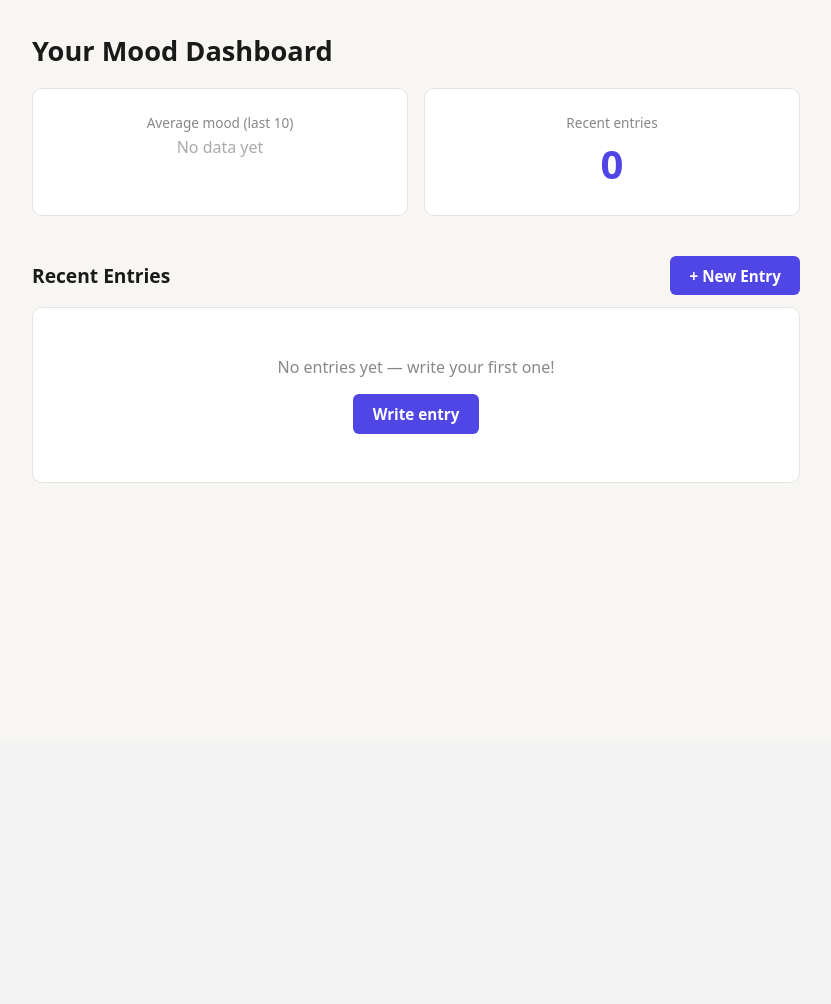
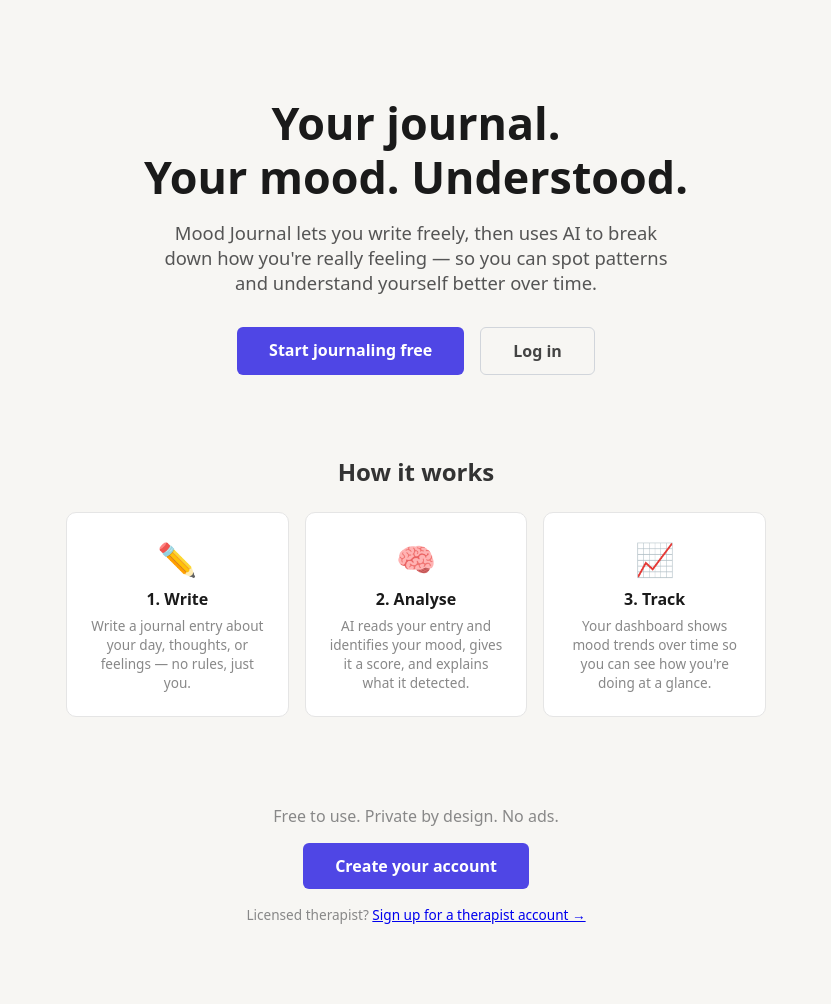
Before and after one commit to markreyno/moodjournal, a Flask app: template templates/index.html in a window 1280 px wide. Shown: the part 60-1064 px from the top of the page, without its empty margins (224-1055 px from the left). Before the commit the page ends 543 px from the top, so only its background shows below. Run offline with Flask 3, Linux system fonts and the light colour scheme; the template is opened without the code that fills it, so the values that code supplies are empty.

Commit message:
added therapist

```diff
--- a/app.py
+++ b/app.py
@@ -17,24 +17,57 @@ supabase: Client = create_client(
     os.environ.get("SUPABASE_KEY"),
 )
 
+# Admin client uses the service_role key which bypasses Row Level Security.
+# We only use this in therapist routes, AFTER verifying the therapist-client
+# relationship in Python — never expose this key to the browser.
+supabase_admin: Client = create_client(
+    os.environ.get("SUPABASE_URL"),
+    os.environ.get("SUPABASE_SERVICE_KEY"),
+)
+
 # Initialise the Anthropic client — this is our connection to Claude for mood analysis
 anthropic = Anthropic(api_key=os.environ.get("ANTHROPIC_API_KEY"))
 
 
 # ---------------------------------------------------------------------------
-# Helper: check if the user is logged in
-# We store their Supabase access token in Flask's session after login.
+# Helpers
 # ---------------------------------------------------------------------------
+
 def get_current_user():
+    """Validate the stored access token with Supabase and return the user object."""
     token = session.get("access_token")
     if not token:
         return None
     try:
-        # Ask Supabase to validate the token and return the user object
         response = supabase.auth.get_user(token)
         return response.user
     except Exception:
         return None
+
+
+def get_role(user_id):
+    """Look up this user's role ('client' or 'therapist') from user_profiles."""
+    try:
+        resp = (
+            supabase_admin.table("user_profiles")
+            .select("role")
+            .eq("id", user_id)
+            .maybe_single()
+            .execute()
+        )
+        return resp.data["role"] if resp.data else "client"
+    except Exception:
+        return "client"
+
+
+def require_therapist(user):
+    """Return True if user exists and is a therapist; otherwise redirect."""
+    if not user:
+        return redirect(url_for("login"))
+    if session.get("role") != "therapist":
+        flash("Access restricted to therapists.", "error")
+        return redirect(url_for("dashboard"))
+    return None  # no redirect needed
 
 
 # ---------------------------------------------------------------------------
@@ -43,7 +76,16 @@ def get_current_user():
 
 @app.route("/")
 def index():
-    """Dashboard — show mood trends. Redirects to login if not authenticated."""
+    """Landing page for visitors; redirect logged-in users straight to dashboard."""
+    user = get_current_user()
+    if user:
+        return redirect(url_for("dashboard"))
+    return render_template("index.html")
+
+
+@app.route("/dashboard")
+def dashboard():
+    """Dashboard — show mood trends for the logged-in user."""
     user = get_current_user()
     if not user:
         return redirect(url_for("login"))
@@ -64,7 +106,22 @@ def index():
     scored = [e for e in entries if e.get("mood_score") is not None]
     avg_score = round(sum(e["mood_score"] for e in scored) / len(scored), 1) if scored else None
 
-    return render_template("index.html", user=user, entries=entries, avg_score=avg_score)
+    # Check for any pending therapist invites so we can show a banner
+    pending_invites = (
+        supabase_admin.table("therapist_clients")
+        .select("id")
+        .eq("client_email", user.email)
+        .eq("status", "pending")
+        .execute()
+    ).data
+
+    return render_template(
+        "dashboard.html",
+        user=user,
+        entries=entries,
+        avg_score=avg_score,
+        pending_invites=len(pending_invites),
+    )
 
 
 @app.route("/login", methods=["GET", "POST"])
@@ -82,8 +139,11 @@ def login():
             # Store the token in Flask's session cookie so we remember the user
             # across requests (HTTP is stateless by default).
             session["access_token"] = response.session.access_token
+            role = get_role(response.user.id)
+            session["role"] = role
             flash("Welcome back!", "success")
-            return redirect(url_for("index"))
+            # Send therapists to their portal, clients to their dashboard
+            return redirect(url_for("therapist_dashboard") if role == "therapist" else url_for("dashboard"))
         except Exception as e:
             # Supabase raises an exception for bad credentials — catch it and
             # show the user a friendly error instead of a crash page.
@@ -109,8 +169,13 @@ def signup():
             # on whether email confirmation is required.
             if response.session:
                 session["access_token"] = response.session.access_token
+                session["role"] = "client"
+                # Create the user_profiles row so we know this is a client
+                supabase_admin.table("user_profiles").insert(
+                    {"id": response.user.id, "role": "client"}
+                ).execute()
                 flash("Account created! Welcome to Mood Journal.", "success")
-                return redirect(url_for("index"))
+                return redirect(url_for("dashboard"))
             else:
                 # Email confirmation is enabled — tell the user to check inbox.
                 flash("Check your email to confirm your account, then log in.", "info")
@@ -261,6 +326,261 @@ def journal_delete(entry_id):
 
 
 # ---------------------------------------------------------------------------
+# Therapist signup
+# ---------------------------------------------------------------------------
+
+@app.route("/signup/therapist", methods=["GET", "POST"])
+def signup_therapist():
+    """Separate signup flow for licensed therapists."""
+    if request.method == "POST":
+        email    = request.form.get("email")
+        password = request.form.get("password")
+        name     = request.form.get("name", "").strip()
+        try:
+            response = supabase.auth.sign_up({"email": email, "password": password})
+            if response.session:
+                session["access_token"] = response.session.access_token
+                session["role"] = "therapist"
+                # Create user_profiles row with role='therapist'
+                supabase_admin.table("user_profiles").insert({
+                    "id":           response.user.id,
+                    "role":         "therapist",
+                    "display_name": name or email,
+                }).execute()
+                flash("Therapist account created!", "success")
+                return redirect(url_for("therapist_dashboard"))
+            else:
+                flash("Check your email to confirm your account, then log in.", "info")
+                return redirect(url_for("login"))
+        except Exception as e:
+            flash(f"Could not create account: {str(e)}", "error")
+
+    return render_template("signup_therapist.html")
+
+
+# ---------------------------------------------------------------------------
+# Therapist portal
+# ---------------------------------------------------------------------------
+
+@app.route("/therapist")
+def therapist_dashboard():
+    """Therapist home: list linked clients and allow adding new ones."""
+    user = get_current_user()
+    blocked = require_therapist(user)
+    if blocked:
+        return blocked
+
+    # Fetch all client links for this therapist
+    resp = (
+        supabase_admin.table("therapist_clients")
+        .select("*")
+        .eq("therapist_id", user.id)
+        .order("created_at", desc=True)
+        .execute()
+    )
+    clients = resp.data
+    return render_template("therapist_dashboard.html", user=user, clients=clients)
+
+
+@app.route("/therapist/add-client", methods=["POST"])
+def therapist_add_client():
+    """Add a client by email — creates a pending invite."""
+    user = get_current_user()
+    blocked = require_therapist(user)
+    if blocked:
+        return blocked
+
+    client_email = request.form.get("client_email", "").strip().lower()
+    if not client_email:
+        flash("Please enter a client email.", "error")
+        return redirect(url_for("therapist_dashboard"))
+
+    try:
+        supabase_admin.table("therapist_clients").insert({
+            "therapist_id": user.id,
+            "client_email": client_email,
+            "status":       "pending",
+        }).execute()
+        flash(f"Invite sent to {client_email}. They will see it when they next log in.", "success")
+    except Exception as e:
+        # The unique constraint on (therapist_id, client_email) prevents duplicates
+        flash("That client has already been invited.", "error")
+
+    return redirect(url_for("therapist_dashboard"))
+
+
+@app.route("/therapist/client/<client_id>/remove", methods=["POST"])
+def therapist_remove_client(client_id):
+    """Remove a client link entirely."""
+    user = get_current_user()
+    blocked = require_therapist(user)
+    if blocked:
+        return blocked
+
+    supabase_admin.table("therapist_clients").delete().eq(
+        "therapist_id", user.id
+    ).eq("client_id", client_id).execute()
+    flash("Client removed.", "info")
+    return redirect(url_for("therapist_dashboard"))
+
+
+@app.route("/therapist/client/<client_id>/report")
+def therapist_report(client_id):
+    """
+    Mood report for one client over a chosen period.
+    Therapist sees scores, labels and AI summaries — never raw journal text.
+    """
+    user = get_current_user()
+    blocked = require_therapist(user)
+    if blocked:
+        return blocked
+
+    # Verify this therapist is actually linked to this client
+    link = (
+        supabase_admin.table("therapist_clients")
+        .select("*")
+        .eq("therapist_id", user.id)
+        .eq("client_id", client_id)
+        .eq("status", "accepted")
+        .maybe_single()
+        .execute()
+    )
+    if not link.data:
+        flash("Client not found or not yet accepted your invite.", "error")
+        return redirect(url_for("therapist_dashboard"))
+
+    # Period selector — defaults to weekly
+    period = request.args.get("period", "weekly")
+    days   = {"weekly": 7, "biweekly": 14, "monthly": 30}.get(period, 7)
+    from datetime import datetime, timedelta, timezone
+    period_start = (datetime.now(timezone.utc) - timedelta(days=days)).isoformat()
+
+    # Fetch mood data only — content column deliberately excluded
+    entries_resp = (
+        supabase_admin.table("journal_entries")
+        .select("id, mood_label, mood_score, mood_summary, created_at")
+        .eq("user_id", client_id)
+        .gte("created_at", period_start)
+        .order("created_at")
+        .execute()
+    )
+    entries = entries_resp.data
+
+    # ── Compute stats ────────────────────────────────────────────────────
+    scored = [e for e in entries if e.get("mood_score") is not None]
+    avg_score = round(sum(e["mood_score"] for e in scored) / len(scored), 1) if scored else None
+
+    # Label frequency: {"Anxious": 3, "Content": 2, ...}
+    from collections import Counter
+    label_counts = dict(Counter(
+        e["mood_label"] for e in entries if e.get("mood_label")
+    ))
+
+    # Trend: compare first-half avg vs second-half avg
+    trend = None
+    if len(scored) >= 4:
+        mid       = len(scored) // 2
+        first_avg = sum(e["mood_score"] for e in scored[:mid]) / mid
+        second_avg= sum(e["mood_score"] for e in scored[mid:]) / (len(scored) - mid)
+        diff      = second_avg - first_avg
+        trend = "improving" if diff > 0.5 else "declining" if diff < -0.5 else "stable"
+
+    # ── Claude narrative summary ─────────────────────────────────────────
+    # We summarise using only mood metadata, not journal text, to preserve privacy.
+    ai_summary = None
+    if entries:
+        try:
+            mood_data = "\n".join(
+                f"- {e['created_at'][:10]}: {e.get('mood_label','?')} "
+                f"(score {e.get('mood_score','?')}): {e.get('mood_summary','')}"
+                for e in entries
+            )
+            ai_resp = anthropic.messages.create(
+                model="claude-3-5-haiku-20241022",
+                max_tokens=250,
+                messages=[{
+                    "role": "user",
+                    "content": (
+                        f"You are assisting a licensed therapist. Based ONLY on the following "
+                        f"mood tracking data from the past {days} days, write a 2-3 sentence "
+                        f"clinical summary suitable for a therapy session. "
+                        f"Do not make assumptions beyond what the data shows.\n\n"
+                        f"{mood_data}"
+                    )
+                }]
+            )
+            ai_summary = ai_resp.content[0].text.strip()
+        except Exception:
+            ai_summary = None
+
+    return render_template(
+        "therapist_report.html",
+        user=user,
+        client_id=client_id,
+        client_email=link.data["client_email"],
+        entries=entries,
+        avg_score=avg_score,
+        label_counts=label_counts,
+        trend=trend,
+        ai_summary=ai_summary,
+        period=period,
+        days=days,
+    )
+
+
+# ---------------------------------------------------------------------------
+# Client invite management
+# ---------------------------------------------------------------------------
+
+@app.route("/client/invites")
+def client_invites():
+    """Show pending therapist invites for the logged-in client."""
+    user = get_current_user()
+    if not user:
+        return redirect(url_for("login"))
+
+    # Find any pending invites addressed to this user's email
+    resp = (
+        supabase_admin.table("therapist_clients")
+        .select("*")
+        .eq("client_email", user.email)
+        .eq("status", "pending")
+        .execute()
+    )
+    invites = resp.data
+    return render_template("client_invites.html", user=user, invites=invites)
+
+
+@app.route("/client/invites/<invite_id>/accept", methods=["POST"])
+def client_invite_accept(invite_id):
+    """Accept a therapist invite — sets status to accepted and records client_id."""
+    user = get_current_user()
+    if not user:
+        return redirect(url_for("login"))
+
+    supabase_admin.table("therapist_clients").update({
+        "status":    "accepted",
+        "client_id": user.id,
+    }).eq("id", invite_id).eq("client_email", user.email).execute()
+    flash("Therapist connection accepted.", "success")
+    return redirect(url_for("dashboard"))
+
+
+@app.route("/client/invites/<invite_id>/decline", methods=["POST"])
+def client_invite_decline(invite_id):
+    """Decline a therapist invite — deletes the row."""
+    user = get_current_user()
+    if not user:
+        return redirect(url_for("login"))
+
+    supabase_admin.table("therapist_clients").delete().eq(
+        "id", invite_id
+    ).eq("client_email", user.email).execute()
+    flash("Invite declined.", "info")
+    return redirect(url_for("dashboard"))
+
+
+# ---------------------------------------------------------------------------
 # Run locally with `python app.py`
 # On Vercel, it imports the `app` object directly (no __main__ block needed)
 # ---------------------------------------------------------------------------
--- a/templates/base.html
+++ b/templates/base.html
@@ -9,11 +9,22 @@
 <body>
 
   <nav>
-    <a href="{{ url_for('index') }}" class="nav-brand">Mood Journal</a>
+    {% if session.get('access_token') %}
+      <a href="{{ url_for('dashboard') }}" class="nav-brand">Mood Journal</a>
+    {% else %}
+      <a href="{{ url_for('index') }}" class="nav-brand">Mood Journal</a>
+    {% endif %}
     <div class="nav-links">
       {% if session.get('access_token') %}
-        <a href="{{ url_for('journal_list') }}">My Entries</a>
-        <a href="{{ url_for('journal_new') }}">+ New Entry</a>
+        {% if session.get('role') == 'therapist' %}
+          <!-- Therapist nav -->
+          <a href="{{ url_for('therapist_dashboard') }}">My Clients</a>
+        {% else %}
+          <!-- Client nav -->
+          <a href="{{ url_for('dashboard') }}">Dashboard</a>
+          <a href="{{ url_for('journal_list') }}">My Entries</a>
+          <a href="{{ url_for('journal_new') }}">+ New Entry</a>
+        {% endif %}
         <a href="{{ url_for('logout') }}">Logout</a>
       {% else %}
         <a href="{{ url_for('login') }}">Login</a>
--- a/templates/index.html
+++ b/templates/index.html
@@ -1,90 +1,68 @@
 {% extends "base.html" %}
-{% block title %}Dashboard – Mood Journal{% endblock %}
+{% block title %}Mood Journal – Understand how you feel{% endblock %}
 
 {% block content %}
-<h1>Your Mood Dashboard</h1>
 
-<!-- ── Stats row ──────────────────────────────────────────────────── -->
-<div style="display:grid; grid-template-columns: 1fr 1fr; gap:1rem; margin-bottom:1.5rem;">
-
-  <!-- Average mood score -->
-  <div class="card" style="text-align:center;">
-    <p class="text-muted" style="margin-bottom:0.25rem;">Average mood (last 10)</p>
-    {% if avg_score %}
-      <p style="font-size:2.5rem; font-weight:800; color:#4f46e5; margin:0;">
-        {{ avg_score }}<span style="font-size:1rem; color:#888;">/10</span>
+<!-- Hero -->
+<div style="text-align:center; padding: 4rem 1rem 3rem;">
+  <h1 style="font-size:2.8rem; font-weight:800; color:#1a1a1a; line-height:1.2; margin-bottom:1rem;">
+    Your journal.<br>Your mood. Understood.
+  </h1>
+  <p style="font-size:1.15rem; color:#555; max-width:520px; margin:0 auto 2rem;">
+    Mood Journal lets you write freely, then uses AI to break down how you're
+    really feeling — so you can spot patterns and understand yourself better over time.
   </p>
-    {% else %}
-      <p style="color:#aaa; margin:0;">No data yet</p>
-    {% endif %}
+  <div style="display:flex; gap:1rem; justify-content:center; flex-wrap:wrap;">
+    <a href="{{ url_for('signup') }}" class="btn btn-primary" style="font-size:1rem; padding:0.75rem 2rem;">
+      Start journaling free
+    </a>
+    <a href="{{ url_for('login') }}" class="btn btn-outline" style="font-size:1rem; padding:0.75rem 2rem;">
+      Log in
+    </a>
+  </div>
 </div>
 
-  <!-- Total entries -->
+<!-- How it works -->
+<div style="margin: 2rem auto; max-width:700px;">
+  <h2 style="text-align:center; font-size:1.5rem; margin-bottom:1.5rem; color:#333;">How it works</h2>
+  <div style="display:grid; grid-template-columns: repeat(auto-fit, minmax(190px, 1fr)); gap:1rem;">
+
     <div class="card" style="text-align:center;">
-    <p class="text-muted" style="margin-bottom:0.25rem;">Recent entries</p>
-    <p style="font-size:2.5rem; font-weight:800; color:#4f46e5; margin:0;">
-      {{ entries|length }}
+      <div style="font-size:2rem; margin-bottom:0.5rem;">✏️</div>
+      <h3 style="font-size:1rem; margin-bottom:0.4rem;">1. Write</h3>
+      <p class="text-muted" style="margin:0;">
+        Write a journal entry about your day, thoughts, or feelings — no rules, just you.
+      </p>
+    </div>
+
+    <div class="card" style="text-align:center;">
+      <div style="font-size:2rem; margin-bottom:0.5rem;">🧠</div>
+      <h3 style="font-size:1rem; margin-bottom:0.4rem;">2. Analyse</h3>
+      <p class="text-muted" style="margin:0;">
+        AI reads your entry and identifies your mood, gives it a score, and explains what it detected.
+      </p>
+    </div>
+
+    <div class="card" style="text-align:center;">
+      <div style="font-size:2rem; margin-bottom:0.5rem;">📈</div>
+      <h3 style="font-size:1rem; margin-bottom:0.4rem;">3. Track</h3>
+      <p class="text-muted" style="margin:0;">
+        Your dashboard shows mood trends over time so you can see how you're doing at a glance.
       </p>
     </div>
 
   </div>
-
-<!-- ── Recent entries timeline ────────────────────────────────────── -->
-<div style="display:flex; justify-content:space-between; align-items:center; margin-bottom:0.75rem;">
-  <h2 style="margin:0;">Recent Entries</h2>
-  <a href="{{ url_for('journal_new') }}" class="btn btn-primary">+ New Entry</a>
 </div>
 
-{% if entries %}
-  {% for entry in entries %}
-  <a href="{{ url_for('journal_detail', entry_id=entry.id) }}" style="text-decoration:none; color:inherit;">
-    <div class="card" style="display:flex; align-items:center; gap:1rem; cursor:pointer;">
-
-      <!-- Mood score circle -->
-      <div style="width:48px; height:48px; border-radius:50%; background:#4f46e5;
-                  display:flex; align-items:center; justify-content:center;
-                  flex-shrink:0;">
-        <span style="color:#fff; font-weight:800; font-size:1rem;">
-          {% if entry.mood_score %}{{ entry.mood_score }}{% else %}?{% endif %}
-        </span>
-      </div>
-
-      <div style="flex:1; min-width:0;">
-        <div style="display:flex; justify-content:space-between;">
-          <!-- Mood label -->
-          {% if entry.mood_label %}
-            {% if entry.mood_score >= 7 %}
-              <span class="mood-badge mood-positive">{{ entry.mood_label }}</span>
-            {% elif entry.mood_score >= 4 %}
-              <span class="mood-badge mood-neutral">{{ entry.mood_label }}</span>
-            {% else %}
-              <span class="mood-badge mood-negative">{{ entry.mood_label }}</span>
-            {% endif %}
-          {% else %}
-            <span class="mood-badge mood-neutral">No analysis</span>
-          {% endif %}
-          <span class="text-muted">{{ entry.created_at[:10] }}</span>
-        </div>
-        <!-- Entry preview -->
-        <p style="margin:0.3rem 0 0; color:#555; font-size:0.9rem;
-                  white-space:nowrap; overflow:hidden; text-overflow:ellipsis;">
-          {{ entry.content[:100] }}
+<!-- CTA footer -->
+<div style="text-align:center; padding: 2.5rem 1rem 3rem;">
+  <p style="color:#888; margin-bottom:1rem;">Free to use. Private by design. No ads.</p>
+  <a href="{{ url_for('signup') }}" class="btn btn-primary" style="font-size:1rem; padding:0.75rem 2rem;">
+    Create your account
+  </a>
+  <p class="text-muted" style="margin-top:1rem;">
+    Licensed therapist? <a href="{{ url_for('signup_therapist') }}">Sign up for a therapist account →</a>
   </p>
 </div>
 
-    </div>
-  </a>
-  {% endfor %}
-
-  <div style="text-align:center; margin-top:1rem;">
-    <a href="{{ url_for('journal_list') }}" class="btn btn-outline">View all entries →</a>
-  </div>
-
-{% else %}
-  <div class="card" style="text-align:center; padding:3rem;">
-    <p style="color:#888; margin-bottom:1rem;">No entries yet — write your first one!</p>
-    <a href="{{ url_for('journal_new') }}" class="btn btn-primary">Write entry</a>
-  </div>
-{% endif %}
-
 {% endblock %}
```
Also changed, not shown: supabase_schema.sql (+68 -0 lines). Lines whose indentation alone changed are shown as unchanged.
